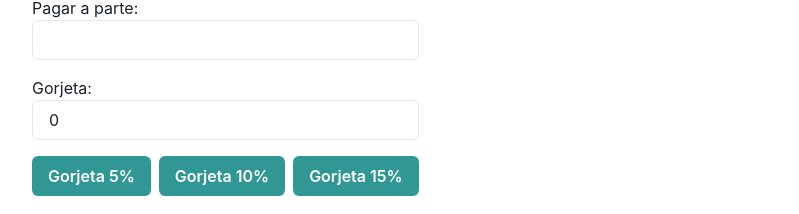
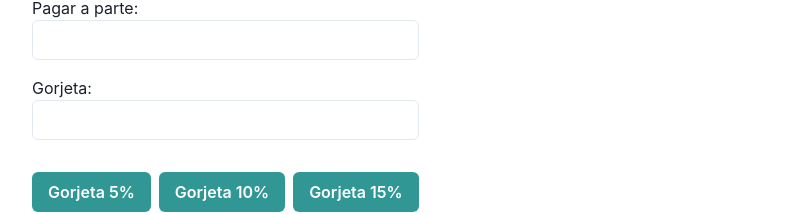
Before and after one commit to b0ssard/split-the-bill, a Next.js app: page / in a window 1280 px wide. Shown: the part 335-549 px from the top of the page, without its empty margins (240-1039 px from the left). Built offline with nearby package versions, Linux system fonts and the light colour scheme; no server answers.

Commit message:
refatorado.

```diff
--- a/src/components/Inputs.tsx
+++ b/src/components/Inputs.tsx
@@ -14,7 +14,7 @@ export const generateInputConfig = (
   },
 });
 
-interface InputConfig {
+export interface InputConfig {
   label: string;
   value: number;
   onChange: (event: React.ChangeEvent<HTMLInputElement>) => void;
--- a/src/components/TipSection.tsx
+++ b/src/components/TipSection.tsx
@@ -1,22 +1,29 @@
 import React from "react";
-import { Button, Input, VStack, HStack, FormControl } from "@chakra-ui/react";
+import { Button, VStack, HStack, FormControl } from "@chakra-ui/react";
+import Input from "./Inputs";
 
 interface TipSectionProps {
   tipPercentage: number;
   onCustomTipChange: (event: React.ChangeEvent<HTMLInputElement>) => void;
   onTipButtonClick: (percentage: number) => void;
-  label: string;
 }
 
 const TipSection: React.FC<TipSectionProps> = ({
   tipPercentage,
   onCustomTipChange,
-  label,
   onTipButtonClick,
 }) => {
   const handleTipButtonClick = (percentage: number) => {
     onTipButtonClick(percentage);
   };
+
+  const inputConfigs = [
+    {
+      label: "Gorjeta:",
+      value: tipPercentage,
+      onChange: onCustomTipChange,
+    },
+  ];
 
   const renderTipButtons = () => {
     const tipValues = [5, 10, 15];
@@ -35,13 +42,7 @@ const TipSection: React.FC<TipSectionProps> = ({
   return (
     <VStack spacing={4} align="flex-start">
       <FormControl>
-        <label>{label}</label>
-        <Input
-          type="number"
-          value={tipPercentage}
-          onChange={onCustomTipChange}
-          placeholder="Digite a gorjeta personalizada"
-        />
+        <Input inputConfigs={inputConfigs} />
       </FormControl>
       <FormControl>
         <HStack spacing={2}>{renderTipButtons()}</HStack>
--- a/src/pages/index.tsx
+++ b/src/pages/index.tsx
@@ -45,7 +45,6 @@ const Home: React.FC = () => {
           </Heading>
           <Input inputConfigs={inputConfigs} />
           <TipSection
-            label="Gorjeta:"
             tipPercentage={tipPercentage}
             onCustomTipChange={handleCustomTipChange}
             onTipButtonClick={(percentage) => setTipPercentage(percentage)}
```
